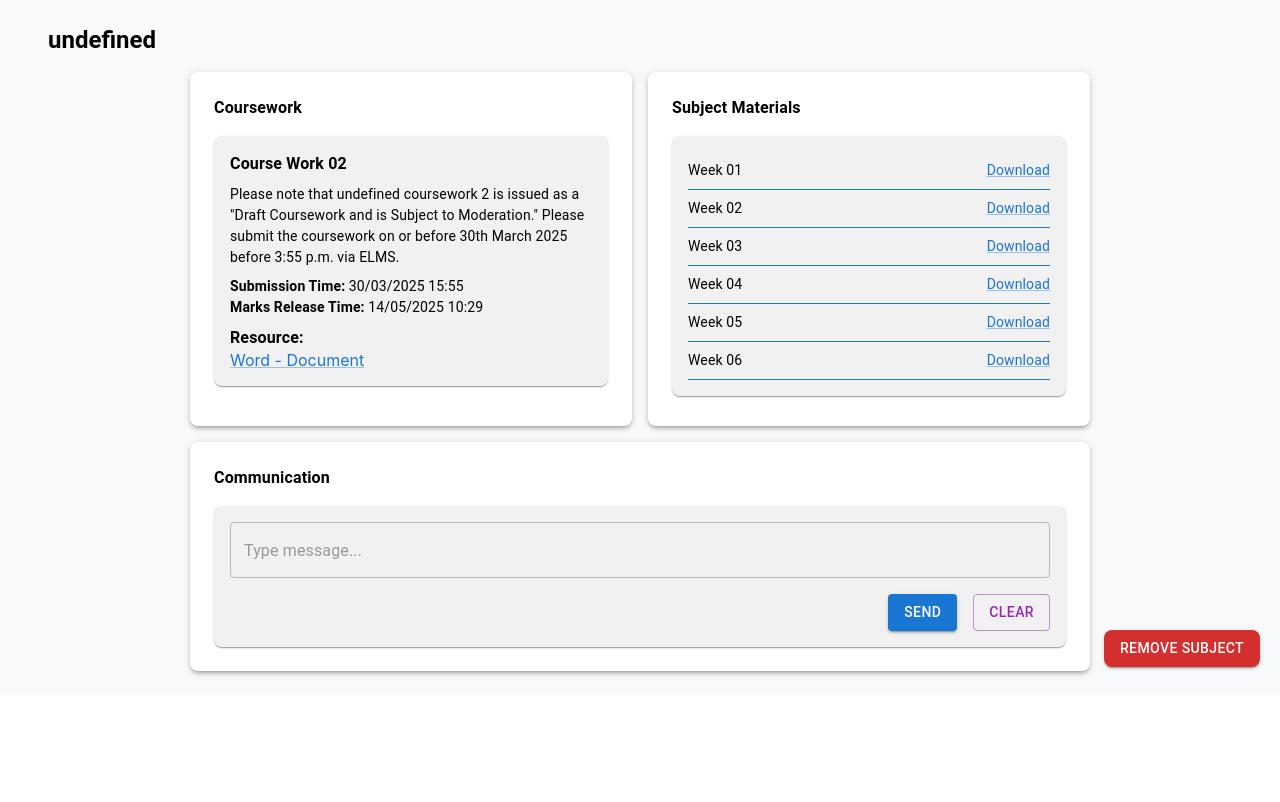
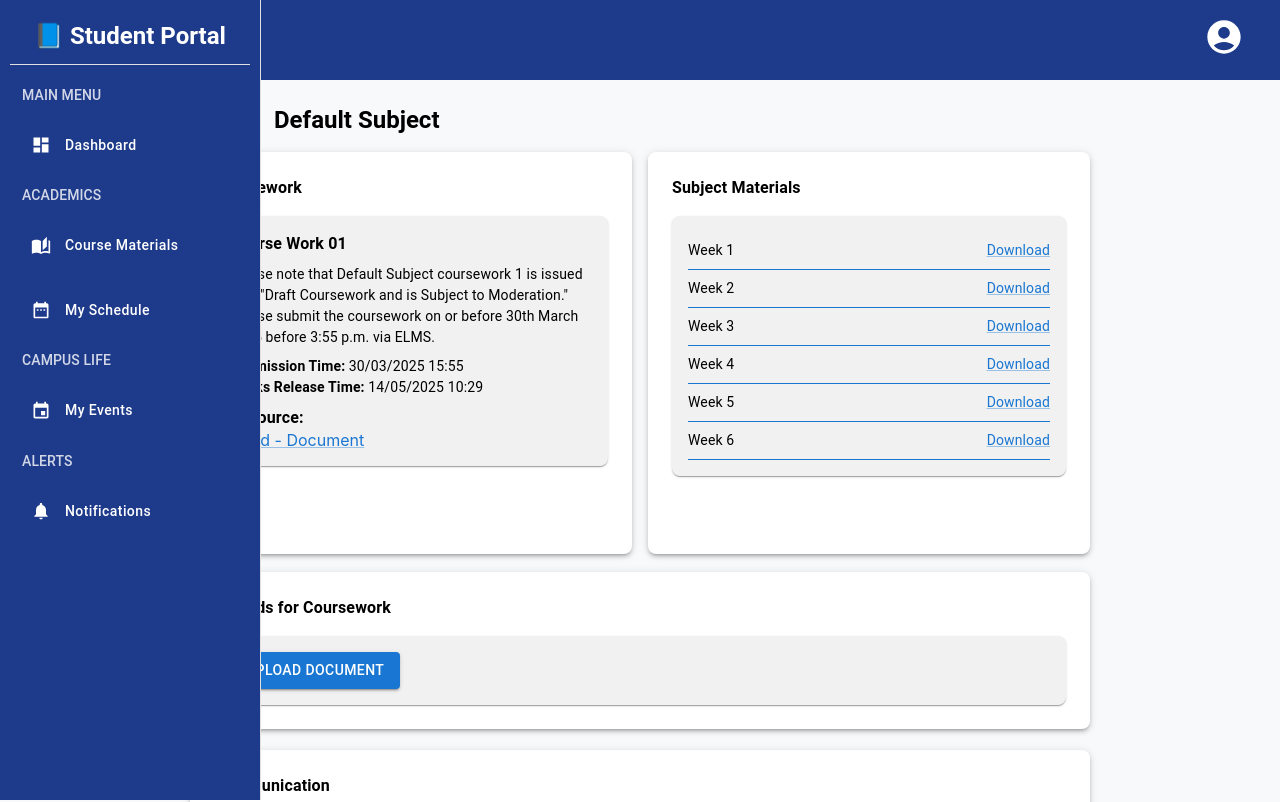
Before and after one commit to Shashika-Liyanage/LMS_SCMS, a React (Create React App) app: page /course-materials in a window 1280 px wide. Shown: the top 802 px of the page. Built offline with nearby package versions, Linux system fonts and the light colour scheme.

Commit message:
Some modifications

```diff
--- a/src/Components/Pages/AdminLMS/user/user.js
+++ b/src/Components/Pages/AdminLMS/user/user.js
@@ -25,17 +25,18 @@
   Divider,
   IconButton
 } from '@mui/material';
-import { CircularProgress, Alert, Snackbar, Backdrop } from '@mui/material';
+import { CircularProgress, Backdrop } from '@mui/material';
 import {
   Search as SearchIcon,
   Add as PlusIcon,
-  FilterList as FilterIcon,
   Person as UserIcon,
   Group as TeamIcon,
   MoreVert as EllipsisIcon
 } from '@mui/icons-material';
 import { useNavigate } from 'react-router';
-import { getAllUsers, deleteUser } from '../../../../service/firebase/user.service';
+import { getAllUsers, deleteUser } from '../../../../Services/Firebase/user.service';
+import AdminSidebar from '../AdminSidebar/AdminSidebar';
+import Navbar from '../../../NavBar/Navbar';
 
 // Dummy data
 const dummyUsers = [
@@ -266,7 +267,10 @@
   const departments = [...new Set(userData.map(user => user.department))];
 
   return (
-    <Card className="user-dashboard" variant="outlined" sx={{ width: '100%' }}>
+    <>
+    <Navbar />
+    <AdminSidebar />
+    <Card className="user-dashboard" variant="outlined" sx={{ width: '1250', marginLeft: '260px' }}>
       <CardContent>
         <Box sx={{ mb: 2 }}>
           <Typography variant="h5" color="textSecondary">
@@ -333,8 +337,8 @@
           </Grid>
         </Grid>
 
-        <TableContainer component={Paper} variant="outlined">
-          <Table sx={{ minWidth: 650 }} aria-label="user table">
+        <TableContainer sx={{ width: 1250 }} component={Paper} variant="outlined">
+          <Table sx={{ width: 1250 }} aria-label="user table">
             <TableHead>
               <TableRow>
                 <TableCell>
@@ -487,6 +491,7 @@
         </Box>
       </Backdrop>
     </Card>
+    </>
   );
 };
 
--- a/src/Components/Pages/CourseMaterial.js
+++ b/src/Components/Pages/CourseMaterial.js
@@ -1,15 +1,36 @@
-import React from "react";
-import { Box, Typography, Button, Link, Alert, Snackbar, TextField } from "@mui/material";
-import { useParams, useNavigate } from "react-router-dom";
+import React, { useState } from "react";
+import {
+  Box,
+  Typography,
+  Button,
+  Link,
+  Alert,
+  Snackbar,
+  TextField,
+  Dialog,
+  DialogTitle,
+  DialogContent,
+  DialogActions,
+  CircularProgress,
+  Grid,
+} from "@mui/material";
+import Navbar from "../NavBar/Navbar";
+import StudentSidebar from '../../Components/Pages/Student/StudentSidebar/StudentSidebar';
 
-const CourseMaterials = ({ onRemoveSubject }) => {
-  const { subjectName } = useParams(); // Get the subjectName from the URL
-  const navigate = useNavigate(); // Use navigate to redirect
+const CourseMaterials = ({ subjectName = "Default Subject" }) => {
+  // Snackbar state
+  const [snackbarOpen, setSnackbarOpen] = useState(false);
+  const [snackbarMessage, setSnackbarMessage] = useState("");
+  const [snackbarSeverity, setSnackbarSeverity] = useState("success");
 
-  // Snackbar state
-  const [snackbarOpen, setSnackbarOpen] = React.useState(false);
-  const [snackbarMessage, setSnackbarMessage] = React.useState("");
-  const [snackbarSeverity, setSnackbarSeverity] = React.useState("success");
+  // Upload dialog state
+  const [uploadDialogOpen, setUploadDialogOpen] = useState(false);
+  const [uploading, setUploading] = useState(false);
+  const [file, setFile] = useState(null);
+
+  // Download dialog state
+  const [downloadDialogOpen, setDownloadDialogOpen] = useState(false);
+  const [downloading, setDownloading] = useState(false);
 
   // Handle Snackbar close
   const handleSnackbarClose = (event, reason) => {
@@ -19,31 +40,72 @@
     setSnackbarOpen(false);
   };
 
-  // Handle Remove Subject (Only UI Removal)
-  const handleRemoveSubject = () => {
-    try {
-      // Show success message
-      setSnackbarMessage("Subject removed from UI successfully!");
+  // Handle Upload Dialog Open
+  const handleUploadDialogOpen = () => {
+    setUploadDialogOpen(true);
+  };
+
+  // Handle Upload Dialog Close
+  const handleUploadDialogClose = () => {
+    setUploadDialogOpen(false);
+    setFile(null); // Reset file input
+  };
+
+  // Handle File Change
+  const handleFileChange = (event) => {
+    setFile(event.target.files[0]);
+  };
+
+  // Handle File Upload
+  const handleFileUpload = () => {
+    if (!file) {
+      setSnackbarMessage("Please select a file to upload.");
+      setSnackbarSeverity("error");
+      setSnackbarOpen(true);
+      return;
+    }
+
+    setUploading(true);
+
+    // Simulate file upload (replace with actual API call)
+    setTimeout(() => {
+      setUploading(false);
+      setSnackbarMessage("File uploaded successfully!");
       setSnackbarSeverity("success");
       setSnackbarOpen(true);
+      setUploadDialogOpen(false);
+      setFile(null); // Reset file input
+    }, 2000);
+  };
 
-      // Call the callback function to remove the subject from the parent's state
-      onRemoveSubject(subjectName);
+  // Handle Download Dialog Open
+  const handleDownloadDialogOpen = () => {
+    setDownloadDialogOpen(true);
+  };
 
-      // Navigate back to the DegreeA page after 2 seconds
+  // Handle Download Dialog Close
+  const handleDownloadDialogClose = () => {
+    setDownloadDialogOpen(false);
+  };
+
+  // Handle File Download
+  const handleFileDownload = () => {
+    setDownloading(true);
+
+    // Simulate file download (replace with actual API call)
     setTimeout(() => {
-        navigate("/admin/degreeAdmin"); // Replace with the correct path to DegreeA
+      setDownloading(false);
+      setSnackbarMessage("File downloaded successfully!");
+      setSnackbarSeverity("success");
+      setSnackbarOpen(true);
+      setDownloadDialogOpen(false);
     }, 2000);
-    } catch (error) {
-      // Show error message
-      setSnackbarMessage("Failed to remove subject from UI. Please try again.");
-      setSnackbarSeverity("error");
-      setSnackbarOpen(true);
-      console.error("Error removing subject from UI:", error);
-    }
   };
 
   return (
+    <>
+      <Navbar />
+      <StudentSidebar />
       <Box
         sx={{
           padding: 3,
@@ -55,7 +117,7 @@
         }}
       >
         {/* Title outside the box */}
-      <Typography variant="h5" fontWeight="bold" sx={{ mb: 2, alignSelf: "flex-start", ml: 3 }}>
+        <Typography variant="h5" fontWeight="bold" sx={{ mb: 2, alignSelf: "flex-start", ml: 3, marginLeft: '250px' }}>
           {decodeURIComponent(subjectName)} {/* Decode the subject name */}
         </Typography>
 
@@ -70,15 +132,16 @@
             position: "relative",
           }}
         >
-        <Box sx={{ display: "flex", flexDirection: { xs: "column", md: "row" }, gap: 2 }}>
+          {/* Coursework and Subject Materials in 1:1 Grid Layout */}
+          <Grid container spacing={2}>
             {/* Left Section: Coursework */}
-          <Box sx={{ flex: 1, bgcolor: "white", p: 3, boxShadow: 3, borderRadius: 2 }}>
+            <Grid item xs={12} md={6}>
+              <Box sx={{ bgcolor: "white", p: 3, boxShadow: 3, borderRadius: 2, height: '100%' }}>
                 <Typography fontWeight="bold" sx={{ mb: 2 }}>Coursework</Typography>
-
                 <Box sx={{ bgcolor: "#f1f1f1", p: 2, borderRadius: 2, boxShadow: 1, mb: 2 }}>
-              <Typography fontWeight="bold" sx={{ mb: 1 }}>Course Work 02</Typography>
+                  <Typography fontWeight="bold" sx={{ mb: 1 }}>Course Work 01</Typography>
                   <Typography fontSize={14}>
-                Please note that {decodeURIComponent(subjectName)} coursework 2 is issued as a "Draft Coursework and is Subject to
+                    Please note that {decodeURIComponent(subjectName)} coursework 1 is issued as a "Draft Coursework and is Subject to
                     Moderation." Please submit the coursework on or before 30th March 2025 before 3:55 p.m. via ELMS.
                   </Typography>
                   <Typography fontSize={14} sx={{ mt: 1 }}><strong>Submission Time:</strong> 30/03/2025 15:55</Typography>
@@ -87,53 +150,43 @@
                   <Link href="#" color="primary">Word - Document</Link>
                 </Box>
               </Box>
+            </Grid>
 
             {/* Right Section: Subject Materials */}
-          <Box sx={{ flex: 1, bgcolor: "white", p: 3, boxShadow: 3, borderRadius: 2 }}>
+            <Grid item xs={12} md={6}>
+              <Box sx={{ bgcolor: "white", p: 3, boxShadow: 3, borderRadius: 2, height: '100%' }}>
                 <Typography fontWeight="bold" sx={{ mb: 2 }}>Subject Materials</Typography>
                 <Box sx={{ bgcolor: "#f1f1f1", p: 2, borderRadius: 2, boxShadow: 1 }}>
+                  {[1, 2, 3, 4, 5, 6].map((week) => (
                     <Typography
+                      key={week}
                       fontSize={14}
                       sx={{ borderBottom: "1px solid #1976D2", py: 1, display: 'flex', justifyContent: 'space-between' }}
                     >
-                Week 01 <Link href="#" color="primary">Download</Link>
+                      Week {week} <Link href="#" color="primary" onClick={handleDownloadDialogOpen}>Download</Link>
                     </Typography>
-              <Typography
-                fontSize={14}
-                sx={{ borderBottom: "1px solid #1976D2", py: 1, display: 'flex', justifyContent: 'space-between' }}
+                  ))}
+                </Box>
+              </Box>
+            </Grid>
+          </Grid>
+
+          {/* Uploads for Coursework Section */}
+          <Box sx={{ bgcolor: "white", p: 3, boxShadow: 3, borderRadius: 2, marginTop: "50px" }}>
+            <Typography fontWeight="bold" sx={{ mb: 2 }}>Uploads for Coursework</Typography>
+            <Box sx={{ bgcolor: "#f1f1f1", p: 2, borderRadius: 2, boxShadow: 1 }}>
+              <Button
+                variant="contained"
+                color="primary"
+                onClick={handleUploadDialogOpen}
               >
-                Week 02 <Link href="#" color="primary">Download</Link>
-              </Typography>
-              <Typography
-                fontSize={14}
-                sx={{ borderBottom: "1px solid #1976D2", py: 1, display: 'flex', justifyContent: 'space-between' }}
-              >
-                Week 03 <Link href="#" color="primary">Download</Link>
-              </Typography>
-              <Typography
-                fontSize={14}
-                sx={{ borderBottom: "1px solid #1976D2", py: 1, display: 'flex', justifyContent: 'space-between' }}
-              >
-                Week 04 <Link href="#" color="primary">Download</Link>
-              </Typography>
-              <Typography
-                fontSize={14}
-                sx={{ borderBottom: "1px solid #1976D2", py: 1, display: 'flex', justifyContent: 'space-between' }}
-              >
-                Week 05 <Link href="#" color="primary">Download</Link>
-              </Typography>
-              <Typography
-                fontSize={14}
-                sx={{ borderBottom: "1px solid #1976D2", py: 1, display: 'flex', justifyContent: 'space-between' }}
-              >
-                Week 06 <Link href="#" color="primary">Download</Link>
-              </Typography>
-            </Box>
+                Upload Document
+              </Button>
             </Box>
           </Box>
 
           {/* Communication Section */}
-        <Box sx={{ bgcolor: "white", p: 3, boxShadow: 3, borderRadius: 2 }}>
+          <Box sx={{ bgcolor: "white", p: 3, boxShadow: 3, borderRadius: 2, marginTop: "5px"}}>
             <Typography fontWeight="bold" sx={{ mb: 2 }}>Communication</Typography>
             <Box sx={{ bgcolor: "#f1f1f1", p: 2, borderRadius: 2, boxShadow: 1 }}>
               <TextField
@@ -149,30 +202,73 @@
           </Box>
         </Box>
 
-      {/* Remove Button positioned at the top-right corner of the page */}
-      <Box sx={{ position: "fixed", top: 630, right: 20, zIndex: 1000 }}>
-        <Button
-          variant="contained"
-          color="error"
-          sx={{ borderRadius: 2 }}
-          onClick={handleRemoveSubject} // Call handleRemoveSubject on click
-        >
-          Remove Subject
+        {/* Upload Dialog */}
+        <Dialog open={uploadDialogOpen} onClose={handleUploadDialogClose}>
+          <DialogTitle>Upload Coursework Document</DialogTitle>
+          <DialogContent>
+            <Typography sx={{ mb: 2 }}>
+              Please select a file to upload. Supported formats: PDF, DOC, DOCX.
+            </Typography>
+            <input
+              type="file"
+              accept=".pdf,.doc,.docx"
+              onChange={handleFileChange}
+              disabled={uploading}
+              style={{ marginBottom: '16px' }}
+            />
+            {uploading && (
+              <Box sx={{ display: 'flex', justifyContent: 'center', mt: 2 }}>
+                <CircularProgress />
+                <Typography sx={{ ml: 2 }}>Uploading...</Typography>
+              </Box>
+            )}
+          </DialogContent>
+          <DialogActions>
+            <Button onClick={handleUploadDialogClose} disabled={uploading}>
+              Cancel
             </Button>
+            <Button onClick={handleFileUpload} disabled={uploading}>
+              Upload
+            </Button>
+          </DialogActions>
+        </Dialog>
+
+        {/* Download Dialog */}
+        <Dialog open={downloadDialogOpen} onClose={handleDownloadDialogClose}>
+          <DialogTitle>Download File</DialogTitle>
+          <DialogContent>
+            {downloading ? (
+              <Box sx={{ display: 'flex', justifyContent: 'center', mt: 2 }}>
+                <CircularProgress />
+                <Typography sx={{ ml: 2 }}>Downloading...</Typography>
               </Box>
+            ) : (
+              <Typography>Are you sure you want to download this file?</Typography>
+            )}
+          </DialogContent>
+          <DialogActions>
+            <Button onClick={handleDownloadDialogClose} disabled={downloading}>
+              Cancel
+            </Button>
+            <Button onClick={handleFileDownload} disabled={downloading}>
+              Download
+            </Button>
+          </DialogActions>
+        </Dialog>
 
         {/* Snackbar for Success/Error Messages */}
         <Snackbar
           open={snackbarOpen}
-        autoHideDuration={3000} // Auto-close after 3 seconds
+          autoHideDuration={3000}
           onClose={handleSnackbarClose}
-        anchorOrigin={{ vertical: "top", horizontal: "right" }} // Position at top-right
+          anchorOrigin={{ vertical: "top", horizontal: "right" }}
         >
           <Alert onClose={handleSnackbarClose} severity={snackbarSeverity} sx={{ width: "100%" }}>
             {snackbarMessage}
           </Alert>
         </Snackbar>
       </Box>
+    </>
   );
 };
 
--- a/src/Components/Pages/Student/components/TimeTable.js
+++ b/src/Components/Pages/Student/components/TimeTable.js
@@ -31,6 +31,7 @@
 import AccessTimeIcon from '@mui/icons-material/AccessTime';
 import WarningIcon from '@mui/icons-material/Warning';
 
+
 // Importing dummy data
 import {
     generateTimeTableEvents,
@@ -38,6 +39,8 @@
     getTodayLectures,
     searchLecturesByDate
 } from './timeutils';
+import AdminSidebar from '../../AdminLMS/AdminSidebar/AdminSidebar';
+import Navbar from '../../../NavBar/Navbar';
 
 const TimeTable = () => {
     const calendarRef = useRef(null);
@@ -148,8 +151,12 @@
     };
 
     return (
-        <Container maxWidth="xl" sx={{ mt: 4, mb: 4 }}>
-            <Paper elevation={3} sx={{ p: 3, mb: 4 }}>
+        <>
+        <Navbar />
+        <AdminSidebar />
+
+        <Container sx={{ mt: 4, mb: 8, marginLeft:30, width: '100' }}>
+            <Paper elevation={3} sx={{ p: 3, mb: 4, marginTop:-3.6 }}>
                 <Typography variant="h4" gutterBottom>
                     Course Timetable
                 </Typography>
@@ -217,7 +224,7 @@
                 </Grid>
 
                 {/* Calendar Component */}
-                <Box sx={{ height: '500px', mt: 3 }}>
+                <Box sx={{ height: '500px', mt: 3}}>
                     <FullCalendar
                         ref={calendarRef}
                         plugins={[dayGridPlugin, timeGridPlugin, interactionPlugin]}
@@ -371,6 +378,7 @@
                 </Grid>
             </Grid>
         </Container>
+        </>
     )
 };
 
--- a/src/Router/Routers.js
+++ b/src/Router/Routers.js
@@ -18,6 +18,7 @@
 import StudentRegistrationForm from '../Components/Pages/AdminLMS/user/student/StudentRegistrationForm';
 import LecturerRegistrationForm from '../Components/Pages/AdminLMS/user/lecture/LectureRegistrationForm';
 import TimeSheduleRoute from '../Components/Pages/AdminLMS/class-time-tables/ClassTimesRoute'
+import User from '../Components/Pages/AdminLMS/user/user'
 
 const Routers = () => {
   return (
@@ -34,6 +35,10 @@
       <Route path="/admin" element={<AdminL />}>
         {/* <Route index element={<Navigate to="/view-home" />} /> */}
         <Route path = "/admin" element={<Admin />} />
+
+        <Route path = "user" element={<User />} />
+        {/* <Route path = "/user/new" element={<Admin />} /> */}
+
         <Route path = "degreeAdmin" element={<DegreeA />} />
         <Route path="degree-subject/:subjectName" element={<DegreeSubject />} />
         <Route path = "register/student" element={<StudentRegistrationForm />} />
```
Lines whose indentation alone changed are shown as unchanged.
